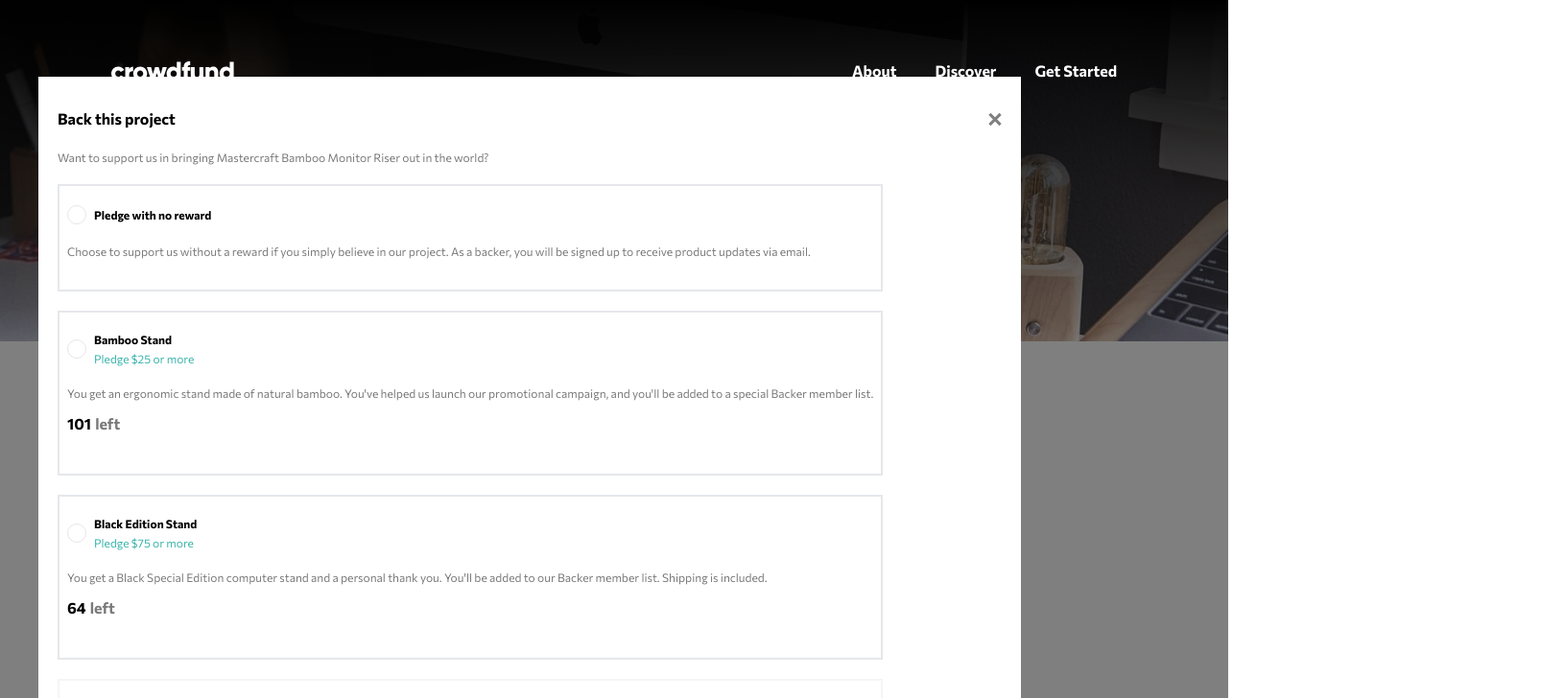
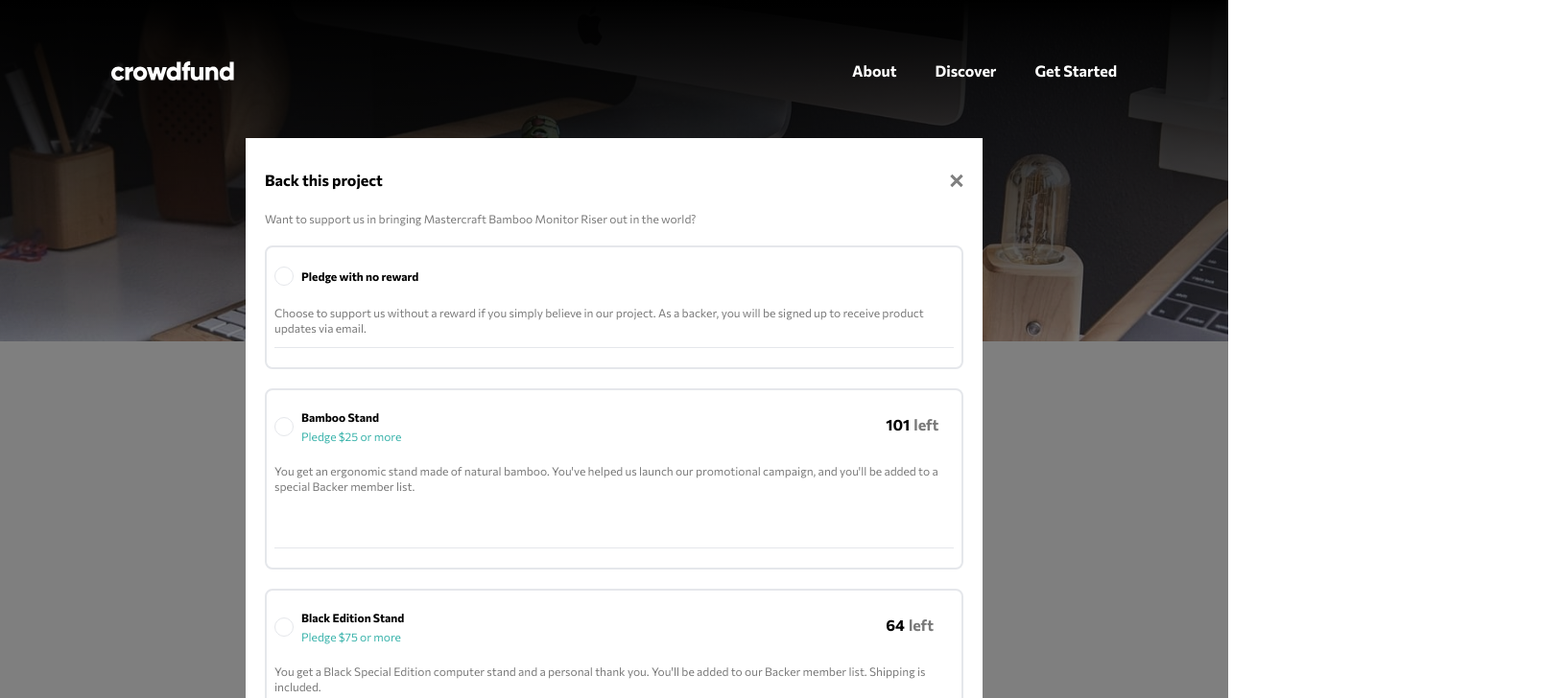
Before and after one commit to Julius-Sol/crowdfunding-product-page-main-react, a React (Vite) app: page / in a window 1280 px wide. Both pictures are taken after a click on the button "Back this project". Shown: the top 728 px of the page at 96% size, 1631 px wide, since content can reach past the window. Built offline with nearby package versions, Linux system fonts and the light colour scheme.

Commit message:
Complete desktop design

```diff
--- a/index.html
+++ b/index.html
@@ -6,7 +6,7 @@
     <link rel="preconnect" href="https://fonts.googleapis.com">
     <link rel="preconnect" href="https://fonts.gstatic.com" crossorigin>
     <link href="https://fonts.googleapis.com/css2?family=Commissioner:wght@400;500;700&display=swap" rel="stylesheet">
-    <title>Vite + React</title>
+    <title>Frontend Mentor | Crowdfunding product page</title>
   </head>
   <body style="font-family: 'Commissioner', 'sans-serif';">
     <div id="root"></div>
--- a/src/components/Complete.jsx
+++ b/src/components/Complete.jsx
@@ -7,7 +7,7 @@ export default function Complete(props) {
       <img src={check} alt="check image" className='w-[64px]'/>
       <h1 className='font-bold text-lg mt-5'>Thanks for your support!</h1>
       <p className='text-sm text-Dark-gray mb-10 mt-5 text-center'>Your pledge brings us one step closer to sharing Mastercraft Bamboo Monitor Riser worldwide. You will get an email once our campaign is completed.</p>
-      <button className='bg-Moderate-cyan rounded-full text-white px-7 py-3 mb-8' onClick={props.handleCompleteClick}>Got it!</button>
+      <button className='bg-Moderate-cyan rounded-full text-white px-7 py-3 mb-8 hover:bg-Dark-cyan' onClick={props.handleCompleteClick}>Got it!</button>
     </div>
   )
 }
--- a/src/components/ModalPledgeSelection.jsx
+++ b/src/components/ModalPledgeSelection.jsx
@@ -4,10 +4,12 @@ import SelectionCardOption from './SelectionCardOption';
 function ModalPledgeSelection(props) {
   let showComp = props.showModal? "block" : "hidden";
   return (
-    <div className={`absolute z-20 bg-white w-[80%] left-10 top-20 px-5 py-8 ${showComp}`}>
+    <div className={`absolute z-20 bg-white w-[80%] max-w-3xl left-10 top-20 px-5 py-8 tablet:-translate-x-1/2 tablet:left-[50%] tablet:top-36 ${showComp}`}>
         <div className='flex justify-between items-center mb-5'>
           <h1 className='font-bold'>Back this project</h1>
-          <div className="h-[15px] w-[14px] contrast-0 bg-[url('./assets/icon-close-menu.svg')] hover:cursor-pointer" onClick={props.handleSelectionClick}></div>
+          <div className='hover:brightness-50'>
+            <div className="h-[15px] w-[14px] contrast-0 bg-[url('./assets/icon-close-menu.svg')] hover:cursor-pointer " onClick={props.handleSelectionClick}></div>
+          </div>
         </div>
         <p className='text-xs text-Dark-gray mb-5'>Want to support us in bringing Mastercraft Bamboo Monitor Riser out in the world?</p>
         <SelectionCardOption handleSelectionClick={props.handleSelectionClick} showCompleteModal={props.showCompleteModal}/>
--- a/src/components/SelectionCardOption.jsx
+++ b/src/components/SelectionCardOption.jsx
@@ -28,7 +28,7 @@ export default function SelectionCardOption(props) {
         <form onSubmit={handleSubmit} className=''>
 
           {/* No-rewards */}
-          <div className='border-2 px-2 py-5 mb-5'>
+          <div className={`border-2 px-2 py-5 mb-5 rounded-lg ${formData.reward === "no-reward"? "border-Moderate-cyan": ""}`}>
             <input className='hidden'
                       type="radio"
                       id="no-reward"
@@ -37,7 +37,7 @@ export default function SelectionCardOption(props) {
                       checked={formData.reward === "no-reward"}
                       onChange={handleChange}
                   />
-              <label htmlFor="no-reward" className='flex items-center gap-2'>
+              <label htmlFor="no-reward" className='flex items-center gap-2 hover:cursor-pointer hover:text-Moderate-cyan'>
                 <div className='flex h-5 w-5 border-[.1rem] rounded-full justify-center items-center'>
                   {formData.reward === "no-reward"?<div className='h-2 w-2 bg-Moderate-cyan rounded-full'></div> : ""}
                 </div>
@@ -46,13 +46,14 @@ export default function SelectionCardOption(props) {
                 </div>
               </label>
               <p className='text-xs text-Dark-gray mt-5 mb-3'>Choose to support us without a reward if you simply believe in our project. As a backer, you will be signed up to receive product updates via email.</p>
-              {formData.reward === "no-reward"?<div>
-                <hr />
+              <hr />
+              {formData.reward === "no-reward"?<div className='tablet:flex tablet:justify-between tablet:pt-3'>
+
                 <p className='text-center p-6 text-Dark-gray text-sm font-bold'>Enter your pledge</p>
-                <div className='flex gap-5 items-center'>
+                <div className='flex gap-5 items-center tablet:pr-6 '>
                   <div className='flex items-center'>
-                    <span className=' text-gray-600 opacity-75 relative left-8'>$</span>
-                    <input type="text" className='w-[6.4rem] border-2 rounded-full p-2 text-center' name="pledgeAmount" value={formData.pledgeAmount} onChange={handleChange}/>
+                    <label htmlFor='no-reward' className=' text-gray-600 opacity-75 relative left-8'>$</label>
+                    <input type="text" className='w-[6.4rem] border-2 rounded-full p-2 text-center focus:border-Moderate-cyan outline-none hover:cursor-pointer' name="pledgeAmount" id="no-reward" value={formData.pledgeAmount} onChange={handleChange}/>
                   </div>
                   <button className=' bg-Moderate-cyan rounded-full py-2 px-6 text-white font-bold hover:bg-Dark-cyan' onClick={props.showCompleteModal}>Continue</button>
                 </div>
@@ -60,7 +61,7 @@ export default function SelectionCardOption(props) {
             </div>
 
             {/* Bamboo*/}
-            <div className='border-2 px-2 py-5 mb-5'>
+            <div className={`border-2 px-2 py-5 mb-5 rounded-lg ${formData.reward === "Bamboo"? "border-Moderate-cyan": ""}`}>
             <input className='hidden'
                       type="radio"
                       id="Bamboo"
@@ -69,7 +70,7 @@ export default function SelectionCardOption(props) {
                       checked={formData.reward === "Bamboo"}
                       onChange={handleChange}
                   />
-              <label htmlFor="Bamboo" className='flex items-center gap-2'>
+              <label htmlFor="Bamboo" className='flex items-center gap-2 hover:cursor-pointer hover:text-Moderate-cyan'>
                 <div className='flex h-5 w-5 border-[.1rem] rounded-full justify-center items-center'>
                   {formData.reward === "Bamboo"?<div className='h-2 w-2 bg-Moderate-cyan rounded-full'></div> : ""}
                 </div>
@@ -79,14 +80,15 @@ export default function SelectionCardOption(props) {
                 </div>
               </label>
               <p className='text-xs text-Dark-gray mt-5 mb-3'>You get an ergonomic stand made of natural bamboo. You've helped us launch our promotional campaign, and you'll be added to a special Backer member list.</p>
-              <p className='text-base font-bold mb-5'>101<span className='relative text-base text-Dark-gray -top-.8 left-1'>left</span></p>
-              {formData.reward === "Bamboo"?<div>
-                <hr />
+              <p className='text-base font-bold mb-5 tablet:relative tablet:left-[90%] tablet:-top-[6rem] '>101<span className='relative text-base text-Dark-gray -top-.8 left-1'>left</span></p>
+              <hr />
+              {formData.reward === "Bamboo"?<div className='tablet:flex tablet:justify-between tablet:pt-3'>
+
                 <p className='text-center p-6 text-Dark-gray text-sm font-bold'>Enter your pledge</p>
                 <div className='flex gap-5 items-center'>
                   <div className='flex items-center'>
-                    <span className=' text-gray-600 opacity-75 relative left-8'>$</span>
-                    <input type="text" className='w-[6.4rem] border-2 rounded-full p-2 text-center' name="pledgeAmount" value={formData.pledgeAmount} onChange={handleChange}/>
+                    <label htmlFor='bamboo'className=' text-gray-600 opacity-75 relative left-8 hover:cursor-pointer'>$</label>
+                    <input type="text" className='w-[6.4rem] border-2 rounded-full p-2 text-center focus:border-Moderate-cyan outline-none hover:cursor-pointer' id='bamboo' name="pledgeAmount" value={formData.pledgeAmount} onChange={handleChange}/>
                   </div>
                   <button className=' bg-Moderate-cyan rounded-full py-2 px-6 text-white font-bold hover:bg-Dark-cyan' onClick={props.showCompleteModal}>Continue</button>
                 </div>
@@ -94,7 +96,7 @@ export default function SelectionCardOption(props) {
             </div>
 
             {/* Black Edition*/}
-            <div className='border-2 px-2 py-5 mb-5'>
+            <div className={`border-2 px-2 py-5 mb-5 rounded-lg ${formData.reward === "Black"? "border-Moderate-cyan": ""}`}>
             <input className='hidden'
                       type="radio"
                       id="Black"
@@ -103,7 +105,7 @@ export default function SelectionCardOption(props) {
                       checked={formData.reward === "Black"}
                       onChange={handleChange}
                   />
-              <label htmlFor="Black" className='flex items-center gap-2'>
+              <label htmlFor="Black" className='flex items-center gap-2 hover:cursor-pointer hover:text-Moderate-cyan'>
                 <div className='flex h-5 w-5 border-[.1rem] rounded-full justify-center items-center'>
                   {formData.reward === "Black"?<div className='h-2 w-2 bg-Moderate-cyan rounded-full'></div> : ""}
                 </div>
@@ -113,14 +115,15 @@ export default function SelectionCardOption(props) {
                 </div>
               </label>
               <p className='text-xs text-Dark-gray mt-5 mb-3'>You get a Black Special Edition computer stand and a personal thank you. You'll be added to our Backer member list. Shipping is included.</p>
-              <p className='text-base font-bold mb-5'>64<span className='relative text-base text-Dark-gray -top-.8 left-1'>left</span></p>
-              {formData.reward === "Black"?<div>
-                <hr />
+              <p className='text-base font-bold mb-5 tablet:relative tablet:left-[90%] tablet:-top-[6rem]'>64<span className='relative text-base text-Dark-gray -top-.8 left-1'>left</span></p>
+              <hr />
+              {formData.reward === "Black"?<div className='tablet:flex tablet:justify-between tablet:pt-3'>
+
                 <p className='text-center p-6 text-Dark-gray text-sm font-bold'>Enter your pledge</p>
                 <div className='flex gap-5 items-center'>
                   <div className='flex items-center'>
-                    <span className=' text-gray-600 opacity-75 relative left-8'>$</span>
-                    <input type="text" className='w-[6.4rem] border-2 rounded-full p-2 text-center' name="pledgeAmount" value={formData.pledgeAmount} onChange={handleChange}/>
+                    <label htmlFor="black"className=' text-gray-600 opacity-75 relative left-8 hover:cursor-pointer'>$</label>
+                    <input type="text" className='w-[6.4rem] border-2 rounded-full p-2 text-center focus:border-Moderate-cyan outline-none hover:cursor-pointer' id="black" name="pledgeAmount" value={formData.pledgeAmount} onChange={handleChange}/>
                   </div>
                   <button className=' bg-Moderate-cyan rounded-full py-2 px-6 text-white font-bold hover:bg-Dark-cyan' onClick={props.showCompleteModal}>Continue</button>
                 </div>
@@ -128,7 +131,7 @@ export default function SelectionCardOption(props) {
             </div>
 
             {/* Mahogany*/}
-            <div className={`border-2 px-2 py-5 mb-5 ${info.Mahogony.numberLeft? "": "opacity-40 pointer-events-none"}`}>
+            <div className={`border-2 px-2 py-5 mb-5 rounded-lg ${info.Mahogony.numberLeft? "": "opacity-40 pointer-events-none"}`}>
             <input className='hidden'
                       type="radio"
                       id="Mahogany"
@@ -137,7 +140,7 @@ export default function SelectionCardOption(props) {
                       checked={formData.reward === "Mahogany"}
                       onChange={handleChange}
                   />
-              <label htmlFor="Mahogany" className='flex items-center gap-2'>
+              <label htmlFor="Mahogany" className='flex items-center gap-2 hover:cursor-pointer hover:text-Moderate-cyan'>
                 <div className='flex h-5 w-5 border-[.1rem] rounded-full justify-center items-center'>
                   {formData.reward === "Mahogany"?<div className='h-2 w-2 bg-Moderate-cyan rounded-full'></div> : ""}
                 </div>
@@ -147,14 +150,15 @@ export default function SelectionCardOption(props) {
                 </div>
               </label>
               <p className='text-xs text-Dark-gray mt-5 mb-3'>You get two Special Edition Mahogany stands, a Backer T-Shirt, and a personal thank you. You'll be added to our Backer member list. Shipping is included.</p>
-              <p className='text-base font-bold mb-5'>0<span className='relative text-base text-Dark-gray -top-.8 left-1'>left</span></p>
-              {formData.reward === "Mahogany"?<div>
-                <hr />
+              <p className='text-base font-bold mb-5 tablet:relative tablet:left-[90%] tablet:-top-[6rem]'>0<span className='relative text-base text-Dark-gray -top-.8 left-1'>left</span></p>
+              <hr />
+              {formData.reward === "Mahogany"?<div className='tablet:flex tablet:justify-between tablet:pt-3'>
+
                 <p className='text-center p-6 text-Dark-gray text-sm font-bold'>Enter your pledge</p>
                 <div className='flex gap-5 items-center'>
                   <div className='flex items-center'>
                     <span className=' text-gray-600 opacity-75 relative left-8'>$</span>
-                    <input type="text" className='w-[6.4rem] border-2 rounded-full p-2 text-center' name='pledgeAmount' value={formData.pledgeAmount} onChange={handleChange}/>
+                    <input type="text" className='w-[6.4rem] border-2 rounded-full p-2 text-center focus:border-Moderate-cyan outline-none' name='pledgeAmount' value={formData.pledgeAmount} onChange={handleChange}/>
                   </div>
                   <button className=' bg-Moderate-cyan rounded-full py-2 px-6 text-white font-bold hover:bg-Dark-cyan' onClick={props.showCompleteModal}>Continue</button>
                 </div>
```
